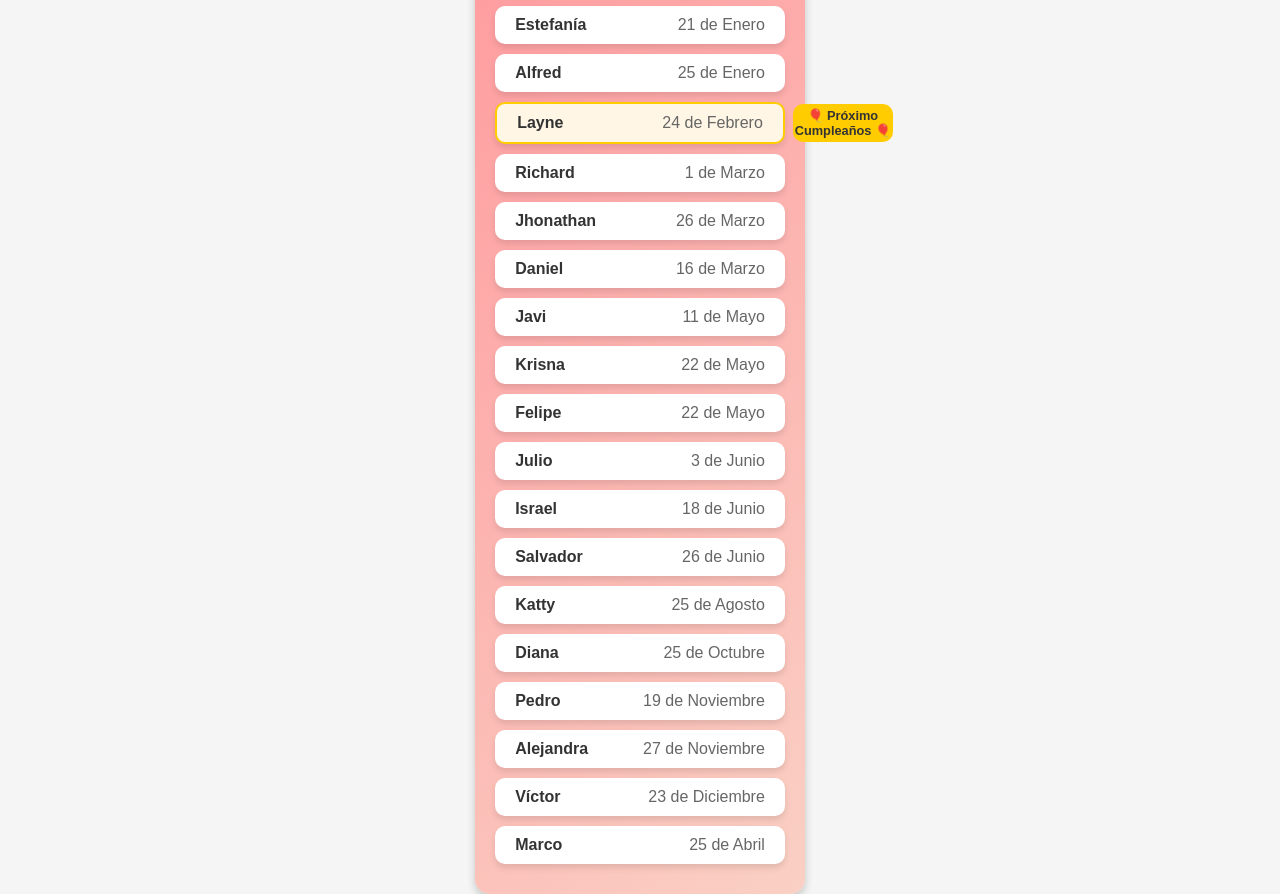
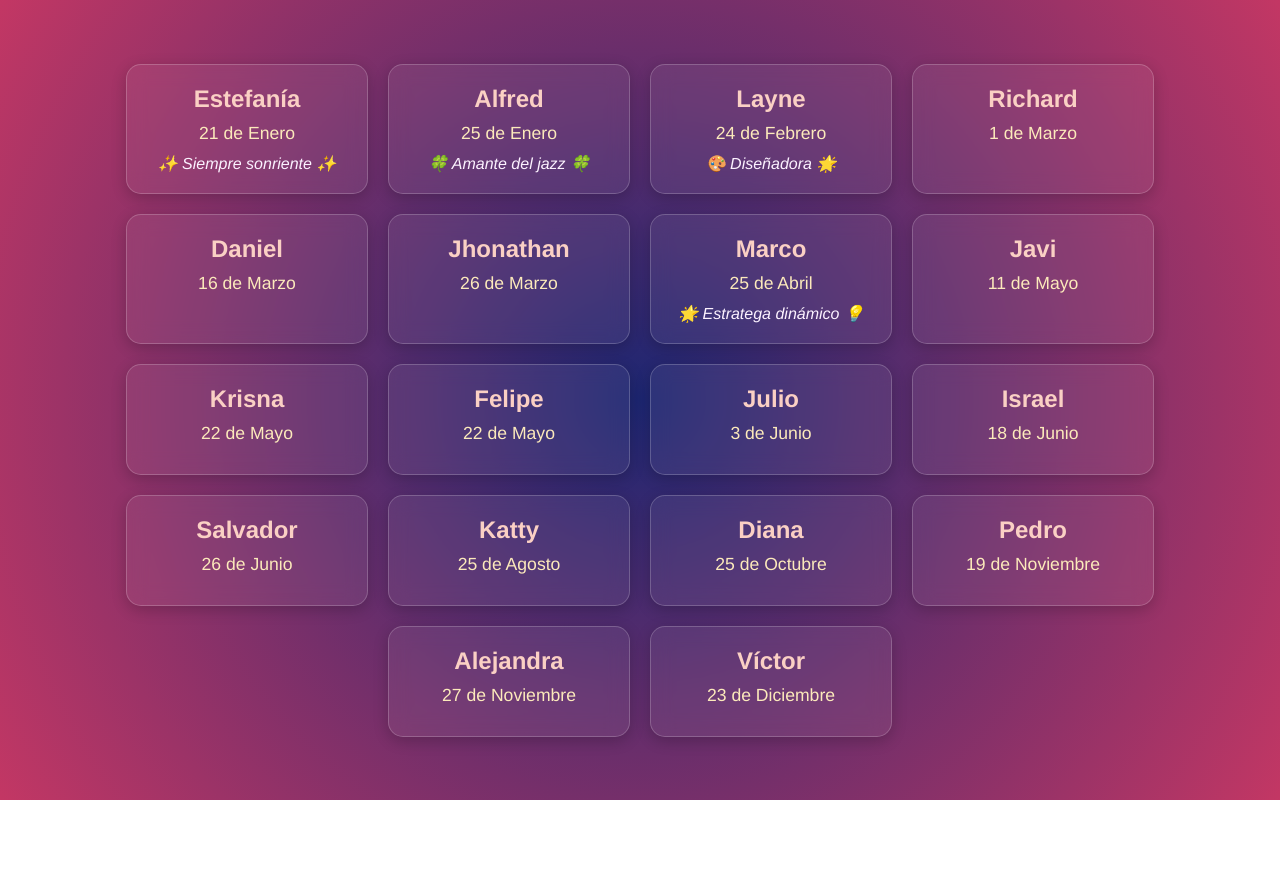
Before and after one commit to felipeosiris/cumplea-os, a plain HTML site: page index.html in a window 1280 px wide. After the commit the page ends 800 px from the top, so only its background shows below. Drawn offline with Linux system fonts and the light colour scheme.

Commit message:
Ordenado cronológicamente y diseño innovador aplicado

```diff
--- a/index.html
+++ b/index.html
@@ -3,205 +3,157 @@
 <head>
     <meta charset="UTF-8">
     <meta name="viewport" content="width=device-width, initial-scale=1.0">
-    <title>Cumpleaños</title>
+    <title>Cumpleaños Especiales</title>
     <style>
         body {
-            font-family: Arial, sans-serif;
-            background-color: #f5f5f5;
-            color: #333;
+            font-family: 'Helvetica', Arial, sans-serif;
+            background: radial-gradient(circle, #1d2671, #c33764);
+            color: #fff;
+            margin: 0;
+            padding: 0;
             display: flex;
             justify-content: center;
             align-items: center;
-            height: 100vh;
+            min-height: 100vh;
+        }
+
+        .container {
+            display: flex;
+            flex-wrap: wrap;
+            justify-content: center;
+            gap: 20px;
+            padding: 20px;
+            max-width: 1200px;
+            animation: fadeIn 1s ease-in-out;
+        }
+
+        .card {
+            background: #ffffff10;
+            backdrop-filter: blur(10px);
+            border-radius: 15px;
+            box-shadow: 0px 4px 15px rgba(0, 0, 0, 0.2);
+            padding: 20px;
+            width: 200px;
+            text-align: center;
+            border: 1px solid rgba(255, 255, 255, 0.2);
+            transform: translateY(0);
+            transition: transform 0.3s, box-shadow 0.3s;
+        }
+
+        .card:hover {
+            transform: translateY(-10px);
+            box-shadow: 0px 10px 20px rgba(255, 255, 255, 0.3);
+        }
+
+        .card h2 {
+            font-size: 1.5em;
+            font-weight: bold;
             margin: 0;
+            color: #fad0c4;
         }
-        .container {
-            max-width: 600px;
-            padding: 20px;
-            background: linear-gradient(135deg, #ff9a9e, #fad0c4);
-            border-radius: 15px;
-            box-shadow: 0 4px 8px rgba(0, 0, 0, 0.2);
-            text-align: center;
-            position: relative;
+
+        .card p {
+            font-size: 1.1em;
+            color: #fceabb;
+            margin: 10px 0;
         }
-        h1 {
-            color: #ffffff;
-            margin-bottom: 20px;
+
+        .card span {
+            display: block;
+            margin-top: 8px;
+            font-style: italic;
+            color: #fcf2ff;
         }
-        .birthday {
-            position: relative;
-            display: flex;
-            justify-content: space-between;
-            align-items: center;
-            background-color: #ffffff;
-            padding: 10px 20px;
-            margin: 10px 0;
-            border-radius: 10px;
-            box-shadow: 0 4px 6px rgba(0, 0, 0, 0.1);
-            transition: transform 0.2s;
-        }
-        .birthday:hover {
-            transform: scale(1.05);
-        }
-        .next-birthday {
-            border: 2px solid #ffcc00;
-            background-color: #fff6e5;
-        }
-        .today-birthday {
-            animation: confetti 0.5s infinite;
-            background: url('https://www.transparenttextures.com/patterns/confetti.png') #ffecd2;
-            color: #d9534f;
-            font-weight: bold;
-            border: 2px solid #d9534f;
-            animation: glow 1s ease-in-out infinite alternate;
-        }
-        @keyframes glow {
-            from { box-shadow: 0 0 5px #d9534f; }
-            to { box-shadow: 0 0 20px #d9534f; }
-        }
-        .label {
-            position: absolute;
-            right: -110px;
-            width: 100px;
-            top: 0;
-            bottom: 0;
-            display: flex;
-            align-items: center;
-            justify-content: center;
-            background-color: #ffcc00;
-            color: #333;
-            border-radius: 10px;
-            font-weight: bold;
-            font-size: 0.8em; /* Tamaño de fuente reducido */
-        }
-        .label.today {
-            background-color: #d9534f;
-            color: #fff;
-        }
-        .name {
-            font-weight: bold;
-            color: #333;
-        }
-        .date {
-            color: #666;
+
+        @keyframes fadeIn {
+            from {
+                opacity: 0;
+            }
+            to {
+                opacity: 1;
+            }
         }
     </style>
 </head>
 <body>
     <div class="container">
-        <h1>🎉 Cumpleaños 🎉</h1>
-        <!-- Cumpleaños existentes recuperados -->
-        <div class="birthday" data-birthday="01-21">
-            <span class="name">Estefanía</span>
-            <span class="date">21 de Enero</span>
+        <!-- Cumpleaños ordenados cronológicamente -->
+        <div class="card">
+            <h2>Estefanía</h2>
+            <p>21 de Enero</p>
+            <span>✨ Siempre sonriente ✨</span>
         </div>
-        <div class="birthday" data-birthday="01-25">
-            <span class="name">Alfred</span>
-            <span class="date">25 de Enero</span>
+        <div class="card">
+            <h2>Alfred</h2>
+            <p>25 de Enero</p>
+            <span>🍀 Amante del jazz 🍀</span>
         </div>
-        <div class="birthday" data-birthday="02-24">
-            <span class="name">Layne</span>
-            <span class="date">24 de Febrero</span>
+        <div class="card">
+            <h2>Layne</h2>
+            <p>24 de Febrero</p>
+            <span>🎨 Diseñadora 🌟</span>
         </div>
-        <div class="birthday" data-birthday="03-01">
-            <span class="name">Richard</span>
-            <span class="date">1 de Marzo</span>
+        <div class="card">
+            <h2>Richard</h2>
+            <p>1 de Marzo</p>
         </div>
-        <div class="birthday" data-birthday="03-26">
-            <span class="name">Jhonathan</span>
-            <span class="date">26 de Marzo</span>
+        <div class="card">
+            <h2>Daniel</h2>
+            <p>16 de Marzo</p>
         </div>
-        <div class="birthday" data-birthday="03-16">
-            <span class="name">Daniel</span>
-            <span class="date">16 de Marzo</span>
+        <div class="card">
+            <h2>Jhonathan</h2>
+            <p>26 de Marzo</p>
         </div>
-        <div class="birthday" data-birthday="05-11">
-            <span class="name">Javi</span>
-            <span class="date">11 de Mayo</span>
+        <div class="card">
+            <h2>Marco</h2>
+            <p>25 de Abril</p>
+            <span>🌟 Estratega dinámico 💡</span>
         </div>
-        <div class="birthday" data-birthday="05-22">
-            <span class="name">Krisna</span>
-            <span class="date">22 de Mayo</span>
+        <div class="card">
+            <h2>Javi</h2>
+            <p>11 de Mayo</p>
         </div>
-        <div class="birthday" data-birthday="05-22">
-            <span class="name">Felipe</span>
-            <span class="date">22 de Mayo</span>
+        <div class="card">
+            <h2>Krisna</h2>
+            <p>22 de Mayo</p>
         </div>
-        <div class="birthday" data-birthday="06-03">
-            <span class="name">Julio</span>
-            <span class="date">3 de Junio</span>
+        <div class="card">
+            <h2>Felipe</h2>
+            <p>22 de Mayo</p>
         </div>
-        <div class="birthday" data-birthday="06-18">
-            <span class="name">Israel</span>
-            <span class="date">18 de Junio</span>
+        <div class="card">
+            <h2>Julio</h2>
+            <p>3 de Junio</p>
         </div>
-        <div class="birthday" data-birthday="06-26">
-            <span class="name">Salvador</span>
-            <span class="date">26 de Junio</span>
+        <div class="card">
+            <h2>Israel</h2>
+            <p>18 de Junio</p>
         </div>
-        <div class="birthday" data-birthday="08-25">
-            <span class="name">Katty</span>
-            <span class="date">25 de Agosto</span>
+        <div class="card">
+            <h2>Salvador</h2>
+            <p>26 de Junio</p>
         </div>
-        <div class="birthday" data-birthday="10-25">
-            <span class="name">Diana</span>
-            <span class="date">25 de Octubre</span>
+        <div class="card">
+            <h2>Katty</h2>
+            <p>25 de Agosto</p>
         </div>
-        <div class="birthday" data-birthday="11-19">
-            <span class="name">Pedro</span>
-            <span class="date">19 de Noviembre</span>
+        <div class="card">
+            <h2>Diana</h2>
+            <p>25 de Octubre</p>
         </div>
-        <div class="birthday" data-birthday="11-27">
-            <span class="name">Alejandra</span>
-            <span class="date">27 de Noviembre</span>
+        <div class="card">
+            <h2>Pedro</h2>
+            <p>19 de Noviembre</p>
         </div>
-        <div class="birthday" data-birthday="12-23">
-            <span class="name">Víctor</span>
-            <span class="date">23 de Diciembre</span>
+        <div class="card">
+            <h2>Alejandra</h2>
+            <p>27 de Noviembre</p>
         </div>
-        <!-- Nuevo cumpleaños añadido -->
-        <div class="birthday" data-birthday="04-25">
-            <span class="name">Marco</span>
-            <span class="date">25 de Abril</span>
+        <div class="card">
+            <h2>Víctor</h2>
+            <p>23 de Diciembre</p>
         </div>
-        <audio id="happyBirthday" src="audio.mp3"></audio>
     </div>
-
-    <script>
-        const today = new Date();
-        const todayStr = `${String(today.getMonth() + 1).padStart(2, '0')}-${String(today.getDate()).padStart(2, '0')}`;
-        const birthdays = document.querySelectorAll('.birthday');
-        const happyBirthdayAudio = document.getElementById('happyBirthday');
-
-        let closestDate = null;
-        let closestElement = null;
-
-        birthdays.forEach((element) => {
-            const birthday = element.getAttribute('data-birthday');
-
-            if (birthday === todayStr) {
-                element.classList.add('today-birthday');
-                element.insertAdjacentHTML('beforeend', '<div class="label today">🎂 ¡Feliz Cumpleaños! 🎂</div>');
-                happyBirthdayAudio.play();
-            }
-
-            const [month, day] = birthday.split('-');
-            const birthdayDate = new Date(today.getFullYear(), month - 1, day);
-
-            if (birthdayDate < today) {
-                birthdayDate.setFullYear(today.getFullYear() + 1);
-            }
-
-            if (!closestDate || birthdayDate < closestDate) {
-                closestDate = birthdayDate;
-                closestElement = element;
-            }
-        });
-
-        if (closestElement && !closestElement.classList.contains('today-birthday')) {
-            closestElement.classList.add('next-birthday');
-            closestElement.insertAdjacentHTML('beforeend', '<div class="label">🎈 Próximo Cumpleaños 🎈</div>');
-        }
-    </script>
 </body>
 </html>
```
